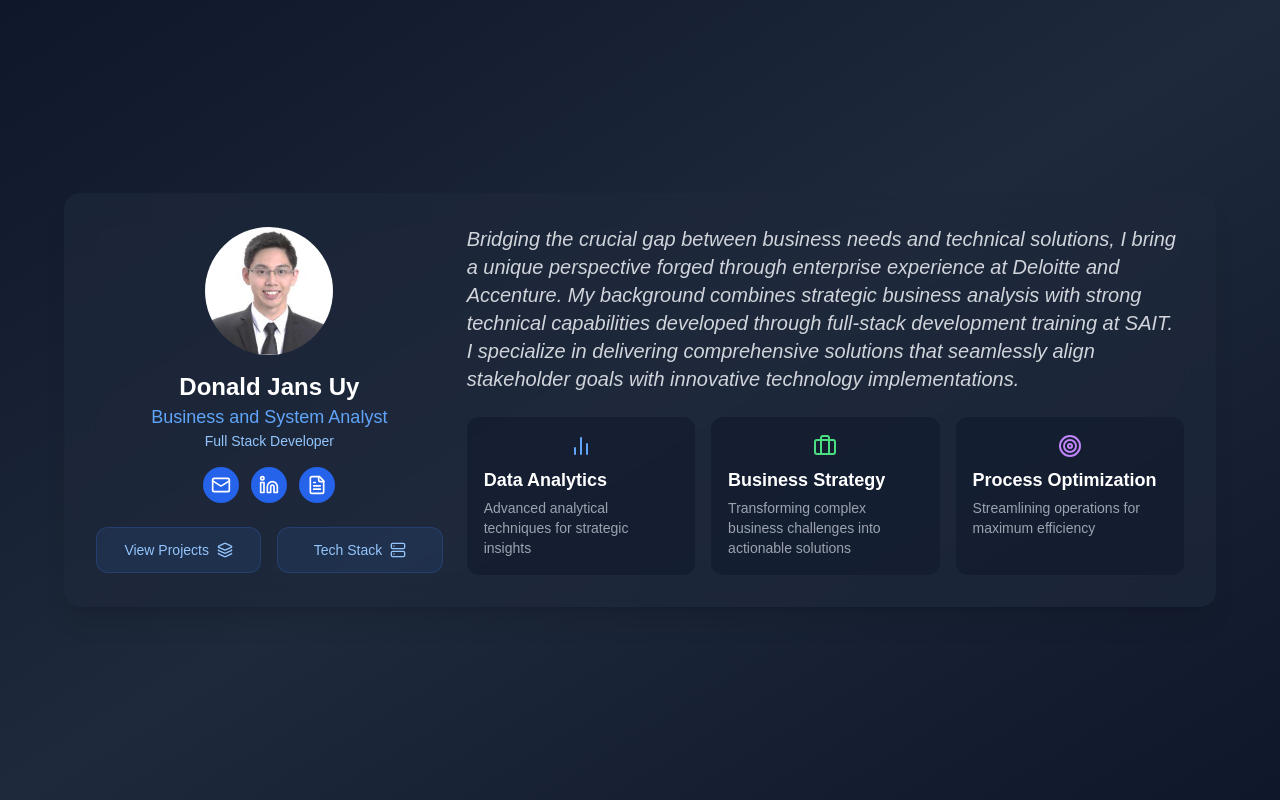
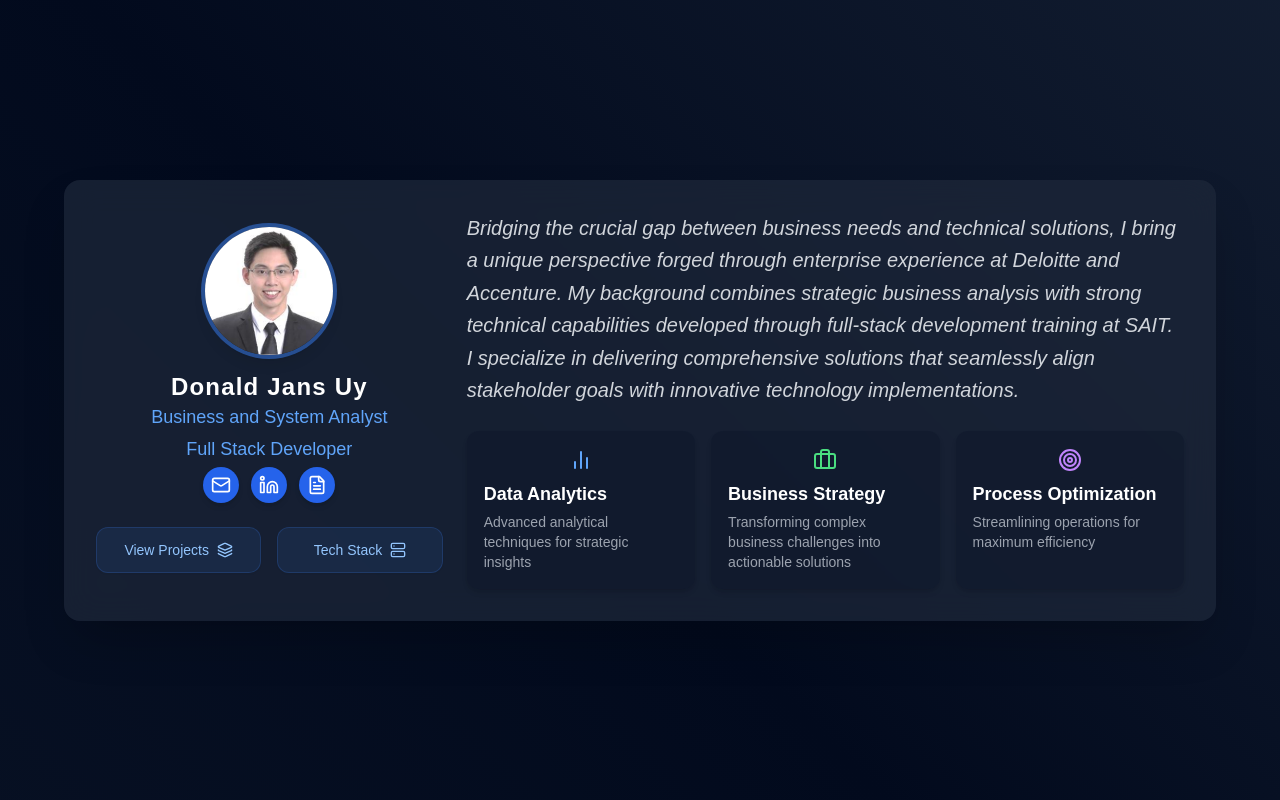
Before and after one commit to DonaldJansUy/djsu_porfolio, a Next.js app: page / in a window 1280 px wide. Built offline with nearby package versions, Linux system fonts and the light colour scheme.

Commit message:
Update page.js

```diff
--- a/src/app/page.js
+++ b/src/app/page.js
@@ -1,121 +1,180 @@
 'use client'
 import React from 'react';
 import { motion } from 'framer-motion';
-import { Mail, Linkedin, FileText, BarChart2, Briefcase, Target, BarChart, Code, Server, Layers, Layers2, Layers3 } from 'lucide-react';
+import { Mail, Linkedin, FileText, BarChart2, Briefcase, Target, Code, Server, Layers3 } from 'lucide-react';
 import Link from 'next/link';
 
+const AnimatedBackground = () => (
+  <motion.div
+    className="fixed inset-0 z-0"
+    initial={{ backgroundPosition: '0% 50%' }}
+    animate={{
+      backgroundPosition: ['0% 50%', '100% 50%', '0% 50%'],
+      transition: {
+        duration: 6,
+        repeat: Infinity,
+        ease: "linear"
+      }
+    }}
+    style={{
+      background: 'linear-gradient(45deg, #1e293b, #0f172a, #334155, #1e293b)',
+      backgroundSize: '400% 400%',
+      filter: 'brightness(0.9) contrast(1.1)'
+    }}
+  />
+);
+
 const Page = () => {
+  const containerVariants = {
+    hidden: { opacity: 0 },
+    visible: {
+      opacity: 1,
+      transition: {
+        staggerChildren: 0.2,
+        delayChildren: 0.3
+      }
+    }
+  };
+
+  const itemVariants = {
+    hidden: { y: 20, opacity: 0 },
+    visible: {
+      y: 0,
+      opacity: 1,
+      transition: {
+        duration: 0.5
+      }
+    }
+  };
+
   return (
-    <div className="min-h-screen bg-gradient-to-br from-slate-900 via-slate-800 to-slate-900 flex items-center justify-center p-6">
-      <div className="w-full max-w-6xl bg-slate-800/70 backdrop-blur-lg rounded-2xl shadow-xl p-8 grid grid-cols-1 md:grid-cols-3 gap-6">
+    <div className="relative min-h-screen flex items-center justify-center p-6">
+      <AnimatedBackground />
+      <motion.div
+        initial="hidden"
+        animate="visible"
+        variants={containerVariants}
+        className="relative z-10 w-full max-w-6xl bg-slate-800/70 backdrop-blur-lg rounded-2xl shadow-2xl p-8 grid grid-cols-1 md:grid-cols-3 gap-6 overflow-hidden"
+      >
         {/* Profile Section */}
-        <div className="flex flex-col items-center justify-center">
+        <motion.div
+          variants={itemVariants}
+          className="flex flex-col items-center justify-center"
+        >
           <motion.img
             src="/images/main.png"
             alt="Profile Picture"
-            className="w-32 h-32 rounded-full mb-4 object-cover"
+            className="w-32 h-32 rounded-full mb-4 object-cover ring-4 ring-blue-500/50 shadow-lg"
             initial={{ opacity: 0, scale: 0.8 }}
             animate={{ opacity: 1, scale: 1 }}
-            transition={{ duration: 0.5 }}
+            transition={{
+              duration: 0.5,
+              type: "spring",
+              stiffness: 260,
+              damping: 20
+            }}
           />
-          <h1 className="text-2xl font-bold text-white">Donald Jans Uy</h1>
-          <h2 className="text-lg text-blue-400">Business and System Analyst</h2>
-          <h3 className="text-sm text-blue-300 mb-4">Full Stack Developer</h3>
+          <h1 className="text-2xl font-bold text-white tracking-wider">Donald Jans Uy</h1>
+          <h2 className="text-lg text-blue-400 mb-1">Business and System Analyst</h2>
+          <h2 className="text-lg text-blue-400 mb-1">Full Stack Developer</h2>
 
           <div className="flex gap-3 mb-4">
+            {['mailto:donaldjans26@gmail.com', 'https://linkedin.com/in/djansuy', '/images/Donald_Jans_Uy_Resume.pdf'].map((href, index) => {
+              const icons = [Mail, Linkedin, FileText];
+              const Icon = icons[index];
+
+              return (
                 <motion.a
-              href="mailto:donaldjans26@gmail.com"
+                  key={href}
+                  href={href}
+                  target={index === 2 ? "_blank" : undefined}
+                  rel={index === 2 ? "noopener noreferrer" : undefined}
                   whileHover={{ scale: 1.1 }}
-              className="bg-blue-600 hover:bg-blue-700 text-white p-2 rounded-full"
+                  whileTap={{ scale: 0.9 }}
+                  className="bg-blue-600 hover:bg-blue-700 text-white p-2 rounded-full shadow-md"
                 >
-              <Mail size={20} />
+                  <Icon size={20} />
                 </motion.a>
-            <motion.a
-              href="https://linkedin.com/in/djansuy"
-              whileHover={{ scale: 1.1 }}
-              className="bg-blue-600 hover:bg-blue-700 text-white p-2 rounded-full"
-            >
-              <Linkedin size={20} />
-            </motion.a>
-            <motion.a
-              href="/images/Donald_Jans_Uy_Resume.pdf"
-              target="_blank"
-              rel="noopener noreferrer"
-              whileHover={{ scale: 1.1 }}
-              className="bg-blue-600 hover:bg-blue-700 text-white p-2 rounded-full"
-            >
-              <FileText size={20} />
-            </motion.a>
+              );
+            })}
           </div>
+
           <div className="flex gap-4 mt-2 w-full">
-            <Link href="/previousproject" className="flex-1">
+            {[
+              { href: "/previousproject", text: "View Projects", Icon: Layers3 },
+              { href: "/techstack", text: "Tech Stack", Icon: Server }
+            ].map(({ href, text, Icon }) => (
+              <Link key={href} href={href} className="flex-1">
                 <motion.div
                   whileHover={{ scale: 1.05 }}
-                className="bg-blue-500/10 border border-blue-500/20 rounded-xl p-3 text-center hover:bg-blue-500/20 w-full"
+                  whileTap={{ scale: 0.95 }}
+                  className="bg-blue-500/10 border border-blue-500/20 rounded-xl p-3 text-center hover:bg-blue-500/20 w-full shadow-sm"
                 >
                   <h3 className="text-blue-300 flex items-center justify-center gap-2 text-sm">
-                  View Projects
-                  <Layers3 className="w-4 h-4" />
+                    {text}
+                    <Icon className="w-4 h-4" />
                   </h3>
                 </motion.div>
               </Link>
-
-            <Link href="/techstack" className="flex-1">
-              <motion.div
-                whileHover={{ scale: 1.05 }}
-                className="bg-blue-500/10 border border-blue-500/20 rounded-xl p-3 text-center hover:bg-blue-500/20 w-full"
-              >
-                <h3 className="text-blue-300 flex items-center justify-center gap-2 text-sm">
-                  Tech Stack
-                  <Server className="w-4 h-4" />
-                </h3>
+            ))}
+          </div>
         </motion.div>
-            </Link>
-          </div>
-          {/* Rest of the code remains the same */}
-        </div>
 
         {/* Tagline Section */}
-        <div className="col-span-2 flex flex-col items-center justify-center text-center md:text-left">
-          <p className="text-gray-300 italic text-xl mb-6">
+        <motion.div
+          variants={itemVariants}
+          className="col-span-2 flex flex-col items-center justify-center text-center md:text-left"
+        >
+          <motion.p
+            className="text-gray-300 italic text-xl mb-6 leading-relaxed"
+            initial={{ opacity: 0, x: 50 }}
+            animate={{ opacity: 1, x: 0 }}
+            transition={{ duration: 0.6 }}
+          >
             Bridging the crucial gap between business needs and technical solutions, I bring a unique perspective forged through enterprise experience at Deloitte and Accenture.
             My background combines strategic business analysis with strong technical capabilities developed through full-stack development training at SAIT.
             I specialize in delivering comprehensive solutions that seamlessly align stakeholder goals with innovative technology implementations.
-          </p>
+          </motion.p>
 
-          <div className="grid grid-cols-1 md:grid-cols-3 gap-4">
-            <div className="bg-slate-900/50 p-4 rounded-xl border border-transparent transition-all hover:border-blue-500 hover:scale-105">
+          <motion.div
+            variants={containerVariants}
+            className="grid grid-cols-1 md:grid-cols-3 gap-4"
+          >
+            {[
+              {
+                Icon: BarChart2,
+                iconColor: "text-blue-400",
+                title: "Data Analytics",
+                description: "Advanced analytical techniques for strategic insights"
+              },
+              {
+                Icon: Briefcase,
+                iconColor: "text-green-400",
+                title: "Business Strategy",
+                description: "Transforming complex business challenges into actionable solutions"
+              },
+              {
+                Icon: Target,
+                iconColor: "text-purple-400",
+                title: "Process Optimization",
+                description: "Streamlining operations for maximum efficiency"
+              }
+            ].map(({ Icon, iconColor, title, description }) => (
+              <motion.div
+                key={title}
+                variants={itemVariants}
+                className="bg-slate-900/50 p-4 rounded-xl border border-transparent transition-all hover:border-blue-500 hover:scale-105 shadow-md"
+              >
                 <div className="flex justify-center mb-2">
-                <BarChart2 className="w-6 h-6 text-blue-400" />
+                  <Icon className={`w-6 h-6 ${iconColor}`} />
                 </div>
-              <h3 className="text-lg font-semibold text-white mb-1">Data Analytics</h3>
-              <p className="text-gray-400 text-sm">
-                Advanced analytical techniques for strategic insights
-              </p>
-            </div>
-
-            <div className="bg-slate-900/50 p-4 rounded-xl border border-transparent transition-all hover:border-blue-500 hover:scale-105">
-              <div className="flex justify-center mb-2">
-                <Briefcase className="w-6 h-6 text-green-400" />
-              </div>
-              <h3 className="text-lg font-semibold text-white mb-1">Business Strategy</h3>
-              <p className="text-gray-400 text-sm">
-                Transforming complex business challenges into actionable solutions
-              </p>
-            </div>
-
-            <div className="bg-slate-900/50 p-4 rounded-xl border border-transparent transition-all hover:border-blue-500 hover:scale-105">
-              <div className="flex justify-center mb-2">
-                <Target className="w-6 h-6 text-purple-400" />
-              </div>
-              <h3 className="text-lg font-semibold text-white mb-1">Process Optimization</h3>
-              <p className="text-gray-400 text-sm">
-                Streamlining operations for maximum efficiency
-              </p>
-            </div>
-          </div>
-        </div>
-      </div>
+                <h3 className="text-lg font-semibold text-white mb-1">{title}</h3>
+                <p className="text-gray-400 text-sm">{description}</p>
+              </motion.div>
+            ))}
+          </motion.div>
+        </motion.div>
+      </motion.div>
     </div>
   );
 };
```
Lines whose indentation alone changed are shown as unchanged.
